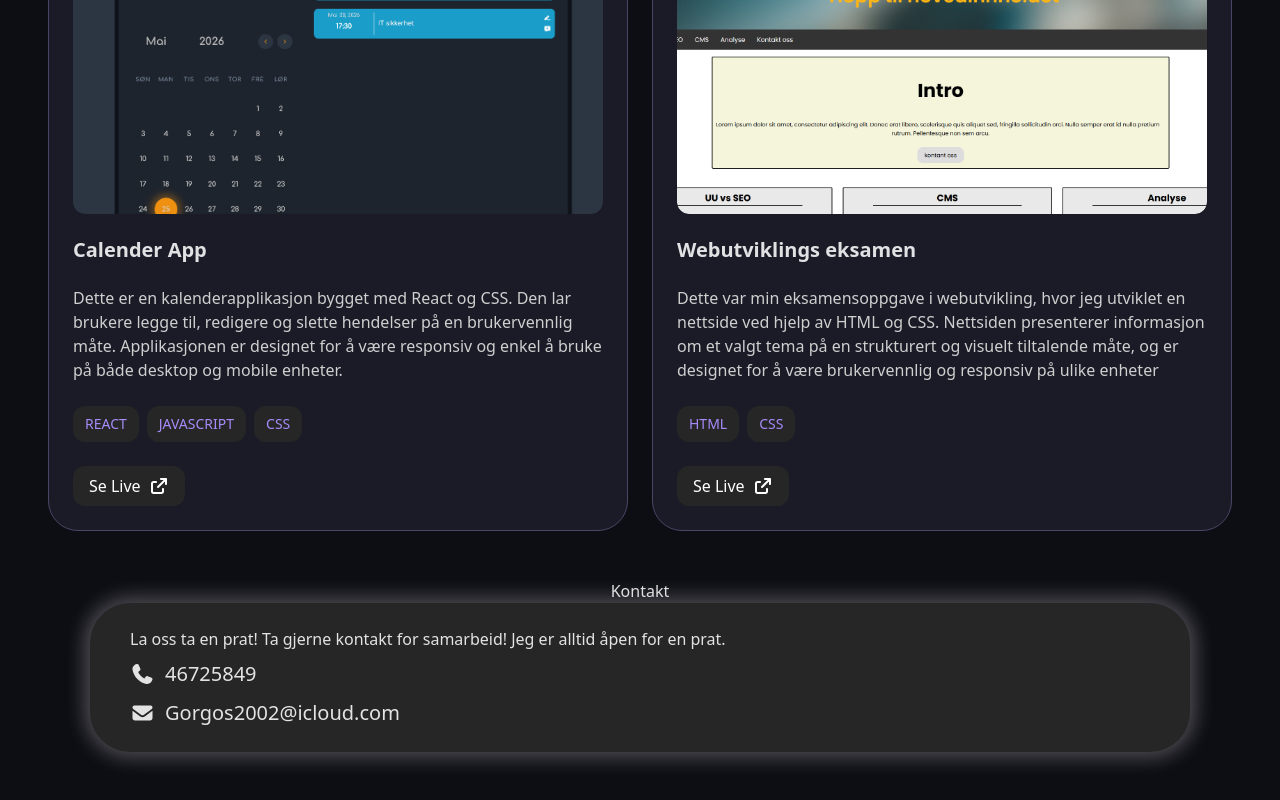
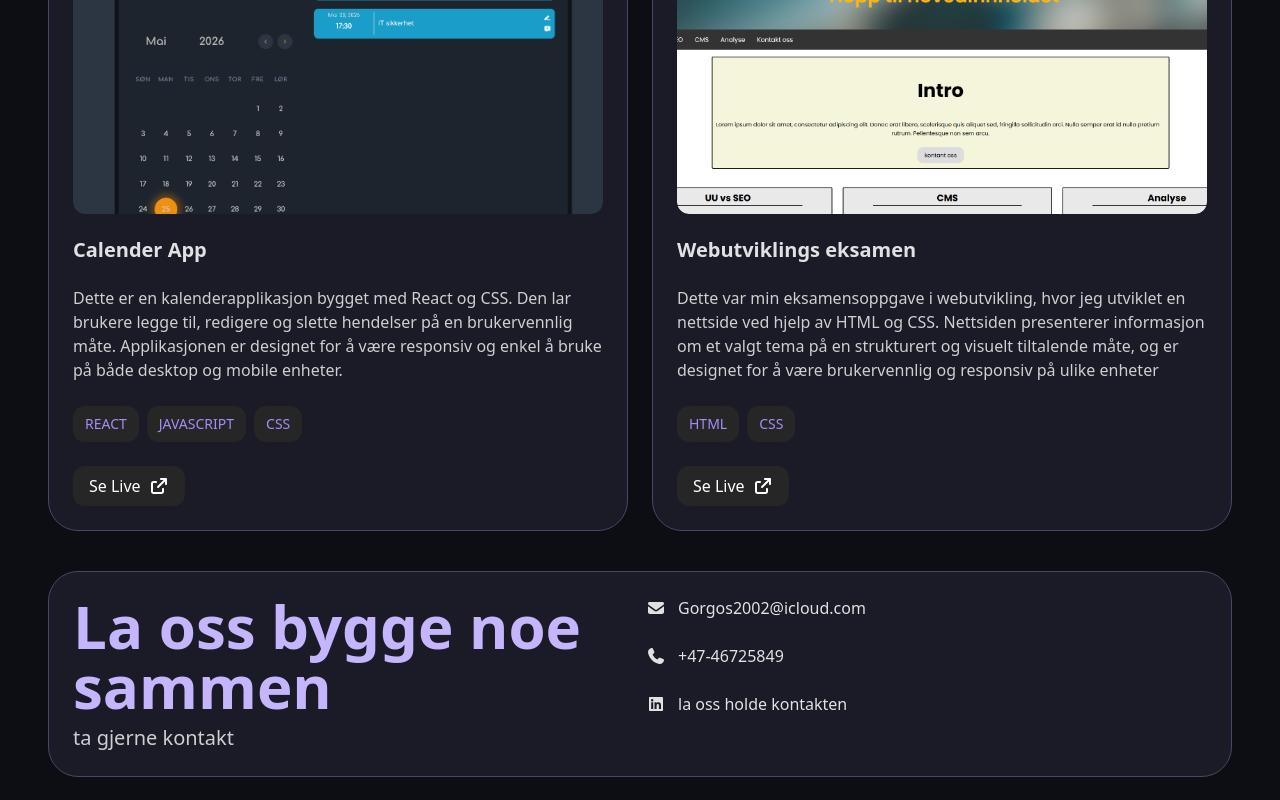
Before and after one commit to Gorgostammos/portfolio, a React (Vite) app: page / in a window 1280 px wide. Shown: the part 6126-6926 px from the top of the page. After the commit the page ends 6903 px from the top, so only its background shows below. Built offline with nearby package versions, Linux system fonts and the light colour scheme.

Commit message:
footer redesign

```diff
--- a/src/App.jsx
+++ b/src/App.jsx
@@ -4,6 +4,7 @@ import PillNav from "./components/PillNav/PillNav";
 import CareerTimeline from "./components/CareerTimeline/CareerTimeline";
 import Ferferdighetkort from "./components/Ferdighetkort/Ferdighetkort";
 import Projects from "./components/Projects/Projects";
+import Footer from "./components/Footer/Footer"
 import { FontAwesomeIcon } from "@fortawesome/react-fontawesome";
 import {
   faGlobe,
@@ -15,6 +16,7 @@ import {
   faGraduationCap,
   faBookOpen,
 } from "@fortawesome/free-solid-svg-icons";
+
 
 
 
@@ -256,30 +258,10 @@ function App() {
 
       </main>
 
+      <Footer/>
+
       {/* KONTAKT */}
-      <footer className="footer" id="kontakt">
-        <section className="contact-card">
-          <h1>Kontakt</h1>
-          <div className="contact-info">
-            <p>
-              La oss ta en prat! Ta gjerne kontakt for samarbeid! Jeg er alltid
-              åpen for en prat.
-            </p>
 
-            <div className="telefon">
-              <a href="tel:46725849" aria-label="Telefonnummer">
-                <FontAwesomeIcon icon={faPhone} />
-                46725849
-              </a>
-            </div>
-
-            <a href="mailto:Gorgos2002@icloud.com" aria-label="E-post">
-              <FontAwesomeIcon icon={faEnvelope} />
-              Gorgos2002@icloud.com
-            </a>
-          </div>
-        </section>
-      </footer>
     </div>
   );
 }
--- /dev/null
+++ b/src/components/Footer/Footer.jsx
@@ -0,0 +1,49 @@
+import { FontAwesomeIcon } from "@fortawesome/react-fontawesome";
+import {
+  faPhone,
+  faEnvelope,
+} from "@fortawesome/free-solid-svg-icons";
+import { faLinkedin } from "@fortawesome/free-brands-svg-icons";
+
+export default function Footer() {
+  return (
+    <footer
+      id="kontakt"
+      className="grid grid-cols-1 md:grid-cols-2 mx-4 md:mx-8 lg:mx-12 bg-card border border-card-border rounded-card p-6 gap-3 mt-10">
+      <div>
+        <h2 className="text-3xl md:text-6xl text-heading font-bold">
+          La oss bygge noe sammen
+        </h2>
+        <p className="text-lg md:text-xl text-secondary-text mt-2">
+          ta gjerne kontakt
+        </p>
+      </div>
+
+      <div className="flex flex-col gap-6">
+        <a
+          href="mailto:Gorgos2002@icloud.com"
+          className="flex items-center gap-3 hover:text-accent-light transition-colors duration-200"
+        >
+          <FontAwesomeIcon icon={faEnvelope} />
+          Gorgos2002@icloud.com
+        </a>
+
+        <a
+          href="tel:+4746725849"
+          className="flex items-center gap-3 hover:text-accent-light transition-colors duration-200"
+        >
+          <FontAwesomeIcon icon={faPhone} />
+          +47-46725849
+        </a>
+
+        <a
+          href="https://www.linkedin.com/in/gorgos-tammo-8b2286230/"
+          className="flex items-center gap-3 hover:text-accent-light transition-colors duration-200"
+        >
+          <FontAwesomeIcon icon={faLinkedin} />
+          la oss holde kontakten
+        </a>
+      </div>
+    </footer>
+  );
+}
```
